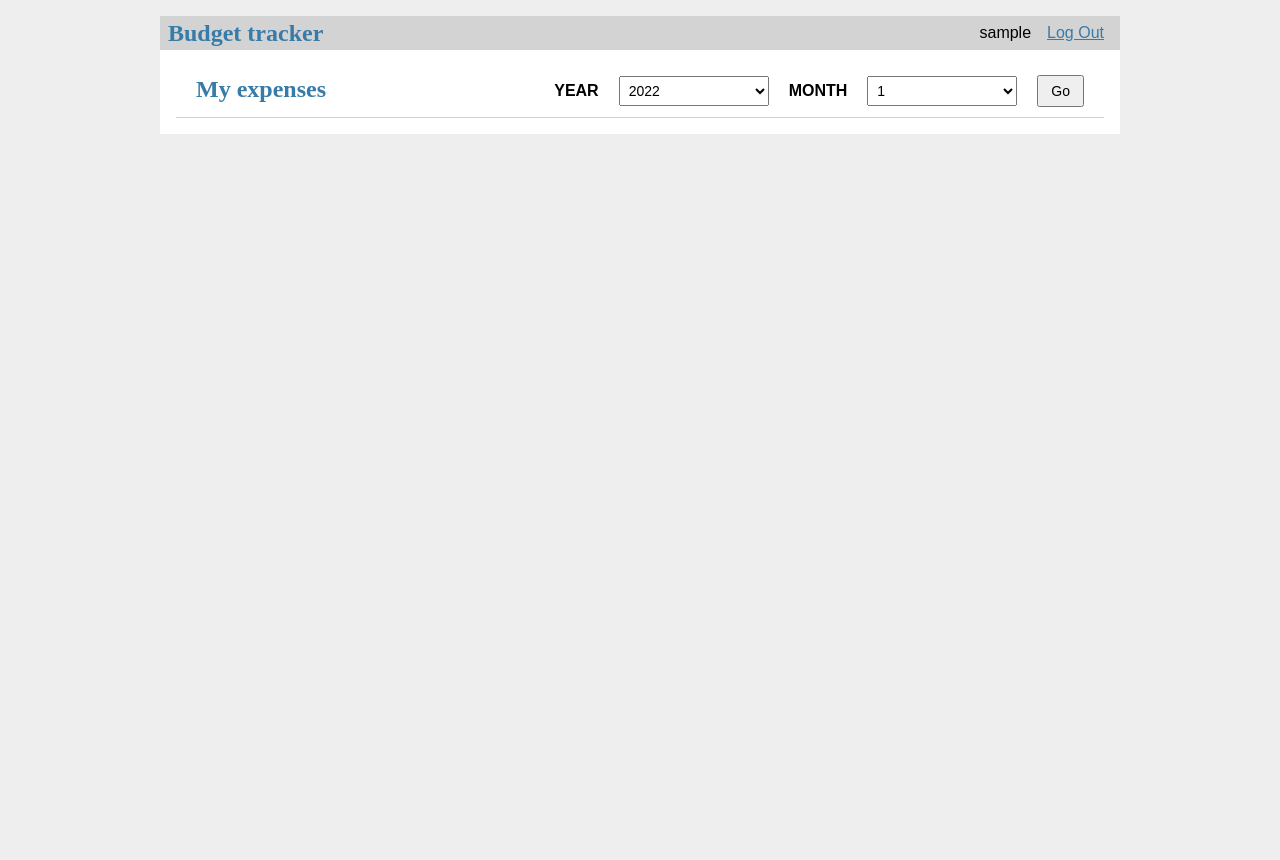
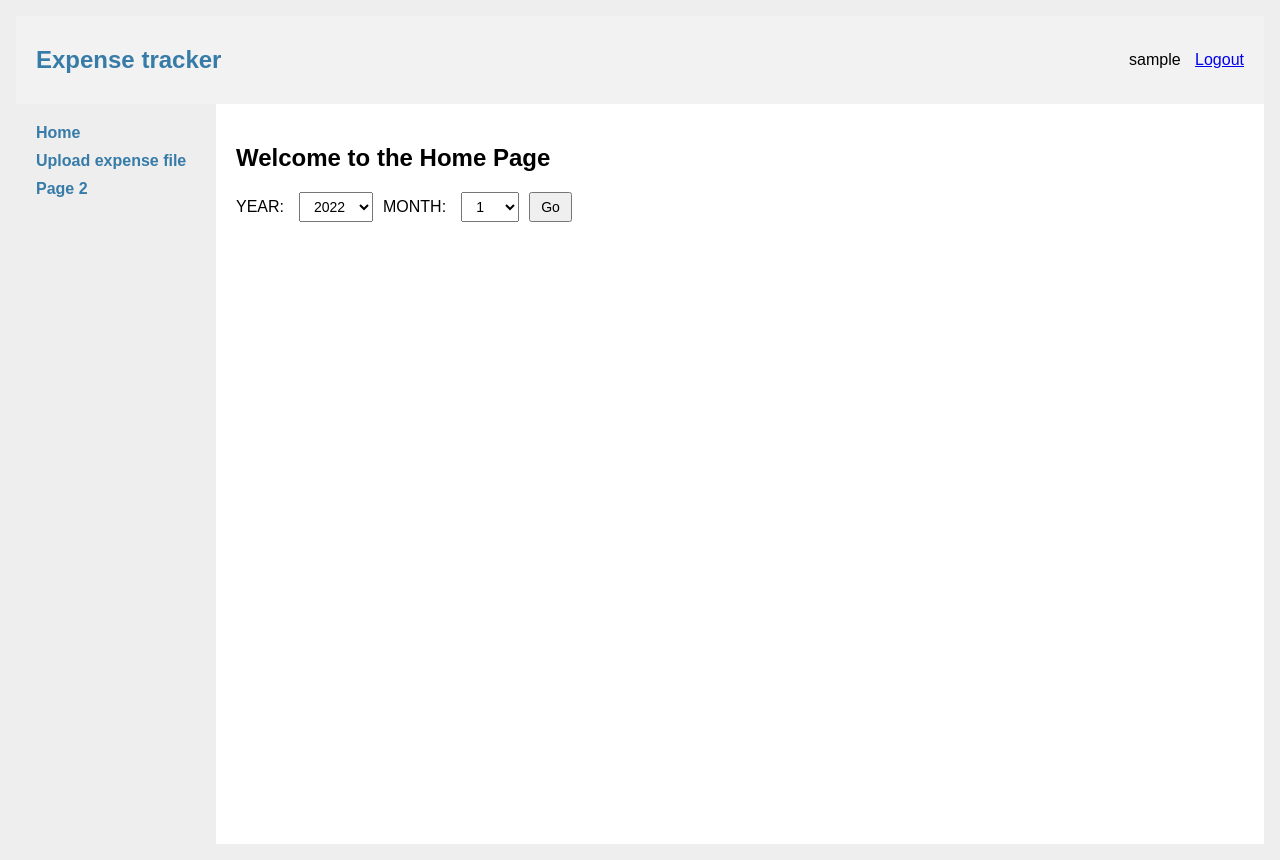
Before and after one commit to zsbalint/budget_tracker, a Flask app: page / in a window 1280 px wide. Before the commit the page ends 134 px from the top, so only its background shows below. Run offline with Flask 3, Linux system fonts and the light colour scheme; the visitor is signed in with stand-in values (Sample User, id 1); data comes from the database, SQL or seed files in the repository; data that the repository does not hold is empty.

Commit message:
upload page done, file upload is working

```diff
--- a/flaskr/__init__.py
+++ b/flaskr/__init__.py
@@ -1,15 +1,18 @@
 import os
-
+from .config import Config
 from flask import Flask
 
 
 def create_app(test_config=None):
+    MAX_FILE_SIZE_MB = 16
+
     # create and configure the app
     app = Flask(__name__, instance_relative_config=True)
-    app.config.from_mapping(
-        SECRET_KEY='dev',
-        DATABASE=os.path.join(app.instance_path, 'flaskr.sqlite'),
-    )
+    app.config.from_object(Config)
+
+    # ensure instance and uploads folders exist
+    os.makedirs(os.path.dirname(app.config['DATABASE']), exist_ok=True)
+    os.makedirs(app.config['UPLOAD_FOLDER'], exist_ok=True)
 
     if test_config is None:
         # load the instance config, if it exists, when not testing
@@ -17,12 +20,6 @@ def create_app(test_config=None):
     else:
         # load the test config if passed in
         app.config.from_mapping(test_config)
-
-    # ensure the instance folder exists
-    try:
-        os.makedirs(app.instance_path)
-    except OSError:
-        pass
 
     # a simple page that says hello
     @app.route('/hello')
@@ -35,8 +32,11 @@ def create_app(test_config=None):
     from . import auth
     app.register_blueprint(auth.bp)
 
-    from . import main_page
-    app.register_blueprint(main_page.bp)
-    app.add_url_rule('/', endpoint='index')
+    from . import routes
+    app.register_blueprint(routes.bp)
+    # app.add_url_rule('/', endpoint='index')
+    # app.add_url_rule('/upload', endpoint='upload')
+    # app.add_url_rule('/submit', endpoint='submit')
+    # app.add_url_rule('/page2', endpoint='page2')
 
     return app
--- a/flaskr/main_page.py
+++ /dev/null
@@ -1,33 +0,0 @@
-from flask import (
-    Blueprint, flash, g, redirect, render_template, request, url_for
-)
-from werkzeug.exceptions import abort
-
-from flaskr.auth import login_required
-from flaskr.db import get_db
-
-bp = Blueprint('main_page', __name__)
-
-
-@bp.route('/')
-@login_required
-def index():
-    db = get_db()
-    # TODO: populate the dropdown with data
-    year_dropdown_items = ['2022', '2023', '2024', '2025']
-    month_dropdown_items = ['1','2','3','4','5','6','7','8','9','10','11','12']
-    monthly_data = db.execute(
-        'SELECT * FROM Transactions t JOIN Users u ON t.user_id = u.id'
-    ).fetchall()
-    return render_template('expenses/index.html', years=year_dropdown_items, months=month_dropdown_items)
-
-
-@bp.route('/submit', methods=['POST'])
-def submit():
-    year_chosen = request.form.get("year_dropdown")
-    month_chosen = request.form.get("month_dropdown")
-    if (year_chosen == '2025' and month_chosen == '9'):
-        flash("GÁCHI")
-        pass
-    else:
-        return 'GÁCHI'
--- /dev/null
+++ b/flaskr/routes.py
@@ -0,0 +1,62 @@
+from flask import (
+    Blueprint, flash, g, redirect, render_template, request, url_for, current_app
+)
+from werkzeug.exceptions import abort
+
+from flaskr.auth import login_required
+from flaskr.db import get_db
+from .helpers import allowed_file, save_file
+
+bp = Blueprint('main', __name__)
+
+
+@bp.route('/')
+@login_required
+def index():
+    db = get_db()
+    # TODO: populate the dropdown with data
+    year_dropdown_items = ['2022', '2023', '2024', '2025']
+    month_dropdown_items = ['1','2','3','4','5','6','7','8','9','10','11','12']
+    # monthly_data = db.execute(
+    #     'SELECT * FROM Transactions t JOIN Users u ON t.user_id = u.id'
+    # ).fetchall()
+    return render_template('expenses/index.html', years=year_dropdown_items, months=month_dropdown_items)
+
+
+@bp.route('/upload', methods=['GET', 'POST'])
+@login_required
+def upload():
+    if request.method == 'POST':
+        if 'file' not in request.files:
+            flash('No file part')
+            return redirect(request.url)
+
+        file = request.files['file']
+
+        if file.filename == '':
+            flash('No selected file')
+            return redirect(request.url)
+
+        if file and allowed_file(file.filename):
+            filename = save_file(file)
+            flash(f'File {filename} uploaded successfully!')
+            return redirect(url_for('main.upload'))
+        else:
+            flash('Invalid file type! Allowed types: ' + ', '.join(current_app.config['ALLOWED_EXTENSIONS']))
+            return redirect(request.url)
+
+    return render_template('upload.html')
+
+
+@bp.route('/page2')
+@login_required
+def page2():
+    return 'Page 2'
+
+
+@bp.route('/submit', methods=['POST'])
+@login_required
+def submit():
+    year_chosen = request.form.get("year_dropdown")
+    month_chosen = request.form.get("month_dropdown")
+    return 'GÁCHI'
--- a/flaskr/static/style.css
+++ b/flaskr/static/style.css
@@ -1,30 +1,113 @@
-html { font-family: sans-serif; background: #eee; padding: 1rem; }
-header { display: flex; align-items: center; justify-content: space-between; padding: 10px 20px; }
-body { max-width: 960px; margin: 0 auto; background: white; }
-h1 { font-family: serif; color: #377ba8; margin: 1rem 0; }
-a { color: #377ba8; }
-hr { border: none; border-top: 1px solid lightgray; }
-nav { background: lightgray; display: flex; align-items: center; padding: 0 0.5rem; }
-nav h1 { flex: auto; margin: 0; }
-nav h1 a { text-decoration: none; padding: 0.25rem 0.5rem; }
-nav ul  { display: flex; list-style: none; margin: 0; padding: 0; }
-nav ul li a, nav ul li span, header .action { display: block; padding: 0.5rem; }
-.content { padding: 0 1rem 1rem; }
-.content > header { border-bottom: 1px solid lightgray; display: flex; align-items: flex-end; }
-.content > header h1 { flex: auto; margin: 1rem 0 0.25rem 0; }
-.dropdowns form { display: flex; flex-direction: row; gap: 20px; align-items: center; }
-.dropdowns form > label {display: flex; align-items: center; margin: 0; font-weight: bold; }
-.dropdowns select { padding: 5px; font-size: 14px; width: 150px; }
-.dropdowns button { padding: 6px 12px; font-size: 14px; }
-.flash { margin: 1em 0; padding: 1em; background: #cae6f6; border: 1px solid #377ba8; }
-.post > header { display: flex; align-items: flex-end; font-size: 0.85em; }
-.post > header > div:first-of-type { flex: auto; }
-.post > header h1 { font-size: 1.5em; margin-bottom: 0; }
-.post .about { color: slategray; font-style: italic; }
-.post .body { white-space: pre-line; }
-.content:last-child { margin-bottom: 0; }
-.content label { font-weight: bold; margin-bottom: 0.5em; }
-.content input, .content textarea { margin-bottom: 1em; }
-.content textarea { min-height: 12em; resize: vertical; }
-input.danger { color: #cc2f2e; }
-input[type=submit] { align-self: start; min-width: 10em; }
+/* ------------------- Reset & body ------------------- */
+html {
+    font-family: sans-serif;
+    background: #eee;
+    padding: 1rem;
+}
+
+body {
+    margin: 0;
+}
+
+/* ------------------- Top nav ------------------- */
+nav {
+    display: flex;
+    justify-content: space-between;
+    align-items: center;
+    padding: 10px 20px;
+    background: #f2f2f2;
+}
+
+nav h1 a {
+    text-decoration: none;
+    color: #377ba8;
+}
+
+nav .user-info span,
+nav .user-info a {
+    margin-left: 10px;
+}
+
+/* ------------------- Page body ------------------- */
+.page-body {
+    display: flex;
+    width: 100%;
+    min-height: calc(100vh - 60px);
+}
+
+/* ------------------- Side menu ------------------- */
+.side-menu {
+    width: 200px;
+    background: #eee;
+    padding: 20px;
+    box-sizing: border-box;
+}
+
+.side-menu ul {
+    list-style: none;
+    padding: 0;
+    margin: 0;
+}
+
+.side-menu li {
+    margin-bottom: 10px;
+}
+
+.side-menu a {
+    text-decoration: none;
+    color: #377ba8;
+    font-weight: bold;
+}
+
+/* ------------------- Main content ------------------- */
+.content {
+    flex: 1;
+    padding: 20px;
+    background: #fff;
+}
+
+/* ------------------- Dropdown form (horizontal) ------------------- */
+.dropdown-form {
+    display: flex;
+    align-items: center;
+    gap: 10px;
+}
+
+.dropdown-form label {
+    margin: 0 5px 0 0;
+}
+
+.dropdown-form select,
+.dropdown-form button {
+    padding: 5px 10px;
+    font-size: 14px;
+}
+
+/* ------------------- Upload form (vertical) ------------------- */
+.upload-form {
+    display: flex;
+    flex-direction: column;
+    gap: 10px;
+    max-width: 400px;
+}
+
+.upload-form input[type="file"] {
+    padding: 5px;
+}
+
+.upload-form button {
+    padding: 6px 12px;
+    font-size: 14px;
+    cursor: pointer;
+}
+
+/* ------------------- Flash messages ------------------- */
+.flash-messages {
+    list-style: none;
+    padding: 10px;
+    background: #f8d7da;
+    color: #721c24;
+    border: 1px solid #f5c6cb;
+    border-radius: 4px;
+    margin-bottom: 15px;
+}
--- a/flaskr/templates/base.html
+++ b/flaskr/templates/base.html
@@ -1,24 +1,50 @@
-<!doctype html>
-<title>{% block title %}{% endblock %} - Budget tracker</title>
-<link rel="stylesheet" href="{{ url_for('static', filename='style.css') }}">
-<nav>
-  <h1>Budget tracker</h1>
-  <ul>
-    {% if g.user %}
-      <li><span>{{ g.user['username'] }}</span>
-      <li><a href="{{ url_for('auth.logout') }}">Log Out</a>
-    {% else %}
-      {# <li><a href="{{ url_for('auth.register') }}">Register</a> #}
-      <li><a href="{{ url_for('auth.login') }}">Log In</a>
-    {% endif %}
-  </ul>
-</nav>
-<section class="content">
-  <header>
-    {% block header %}{% endblock %}
-  </header>
-  {% for message in get_flashed_messages() %}
-    <div class="flash">{{ message }}</div>
-  {% endfor %}
-  {% block content %}{% endblock %}
-</section>
+<!DOCTYPE html>
+<html lang="en">
+{% with messages = get_flashed_messages() %}
+  {% if messages %}
+    <ul class="flash-messages">
+      {% for msg in messages %}
+        <li>{{ msg }}</li>
+      {% endfor %}
+    </ul>
+  {% endif %}
+{% endwith %}
+<head>
+    <meta charset="UTF-8">
+    <title>{% block title %}Flask Site{% endblock %}</title>
+    <link rel="stylesheet" href="{{ url_for('static', filename='style.css') }}">
+</head>
+<body>
+    <!-- Top nav -->
+    <nav>
+        <h1><a href="{{ url_for('main.index') }}">Expense tracker</a></h1>
+
+        <!-- User info -->
+        <div class="user-info">
+            {% if g.user %}
+                <span>{{ g.user['username'] }}</span>
+                <a href="{{ url_for('auth.logout') }}">Logout</a>
+            {% else %}
+                <a href="{{ url_for('auth.login') }}">Login</a>
+            {% endif %}
+        </div>
+    </nav>
+
+    <!-- Page body: menu + content -->
+    <div class="page-body">
+        <!-- Left-side menu -->
+        <aside class="side-menu">
+            <ul>
+                <li><a href="{{ url_for('main.index') }}">Home</a></li>
+                <li><a href="{{ url_for('main.upload') }}">Upload expense file</a></li>
+                <li><a href="{{ url_for('main.page2') }}">Page 2</a></li>
+            </ul>
+        </aside>
+
+        <!-- Main content -->
+        <main class="content">
+            {% block content %}{% endblock %}
+        </main>
+    </div>
+</body>
+</html>
--- a/flaskr/templates/expenses/index.html
+++ b/flaskr/templates/expenses/index.html
@@ -1,19 +1,22 @@
-{% extends 'base.html' %}
+{% extends "base.html" %}
 
-{% block header %}
-  <h1>{% block title %}My expenses{% endblock %}</h1>
-  {% block header_dropdowns %}
+{% block title %}Home{% endblock %}
+
+{% block content %}
+<h2>Welcome to the Home Page</h2>
+
+<!-- Dropdowns in content block -->
 <div class="dropdowns">
-      <form method="POST" action="/submit">
-        <label for="year">YEAR</label>
-        <select id="year" name="year_dropdown">
+    <form class="dropdown-form" method="POST" action="{{ url_for('main.submit') }}">
+        <label for="year_dropdown">YEAR:</label>
+        <select name="year_dropdown" id="year_dropdown">
             {% for year in years %}
                 <option value="{{ year }}">{{ year }}</option>
             {% endfor %}
         </select>
 
-        <label for="month">MONTH</label>
-        <select id="month" name="month_dropdown">
+        <label for="month_dropdown">MONTH:</label>
+        <select name="month_dropdown" id="month_dropdown">
             {% for month in months %}
                 <option value="{{ month }}">{{ month }}</option>
             {% endfor %}
@@ -23,8 +26,3 @@
     </form>
 </div>
 {% endblock %}
-{% endblock %}
-
-{% block content %}
-
-{% endblock %}
```
Also changed, not shown: flaskr/config.py (added, +17 -0 lines), flaskr/helpers.py (added, +16 -0 lines), flaskr/templates/blog/create.html (deleted, +0 -15 lines), flaskr/templates/blog/index.html (deleted, +0 -26 lines), flaskr/templates/blog/update.html (deleted, +0 -20 lines), flaskr/templates/upload.html (added, +12 -0 lines), tests/test_blog.py (deleted, +0 -93 lines), 2 other files. Lines whose indentation alone changed are shown as unchanged.
